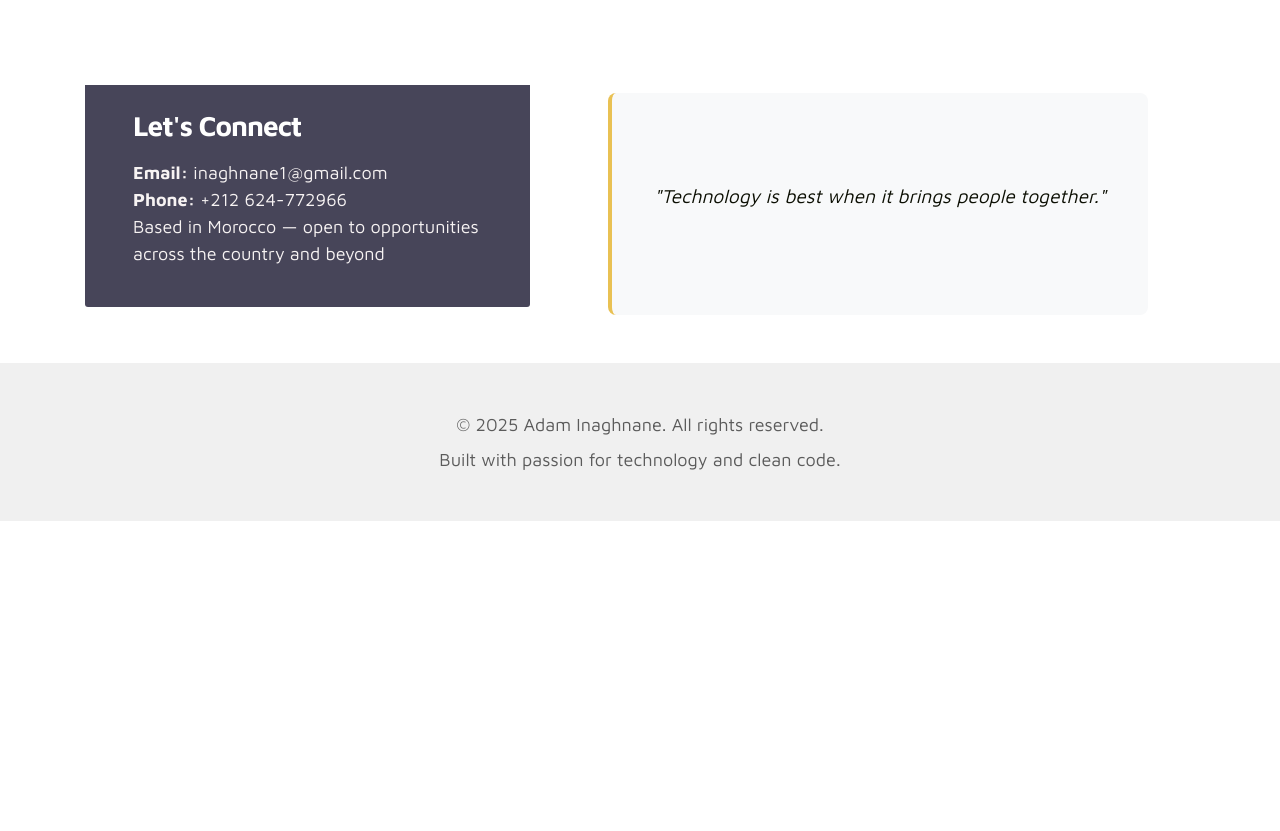
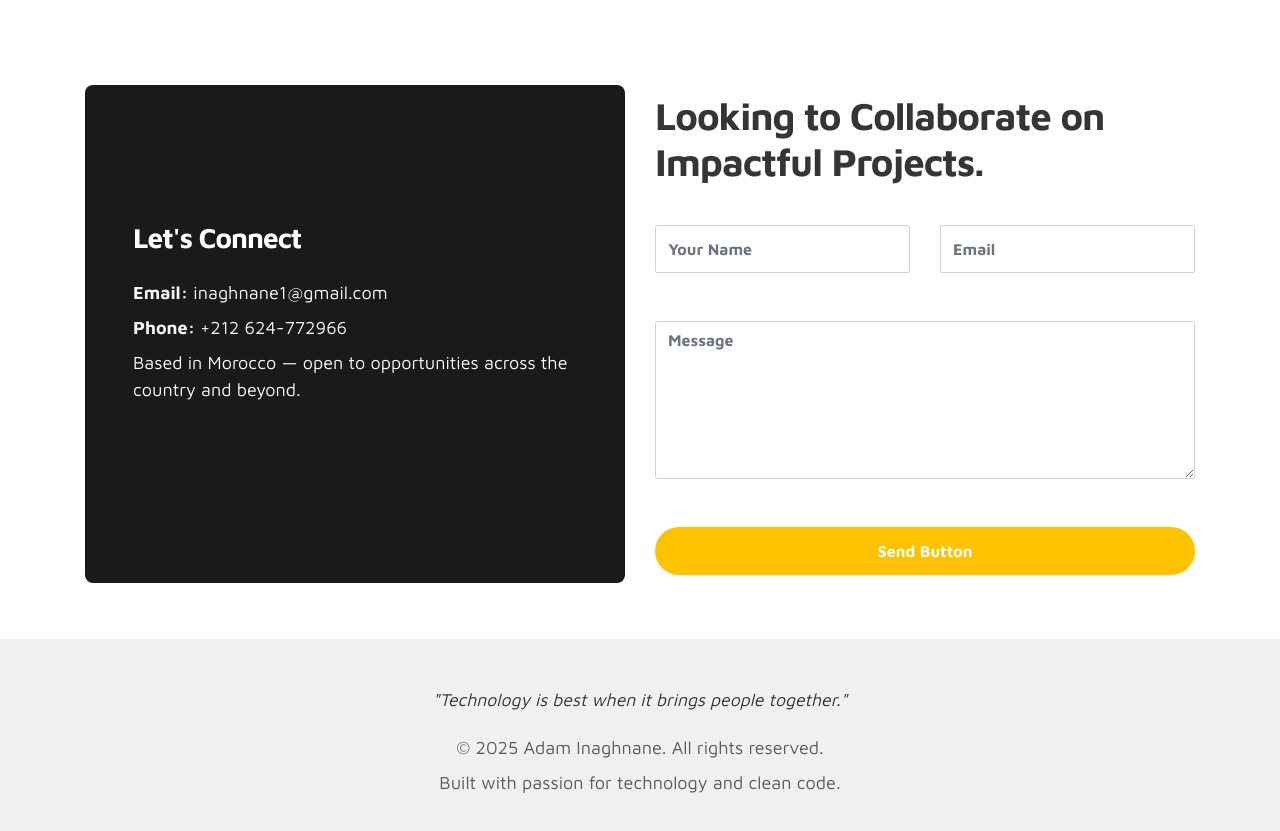
Before and after one commit to inaghnane/inaghnane.github.io, a plain HTML site: page index.html in a window 1280 px wide. Shown: the part 2759-3590 px from the top of the page. Before the commit the page ends 3280 px from the top, so only its background shows below. Drawn offline with Linux system fonts and the light colour scheme.

Commit message:
Update index.html

```diff
--- a/index.html
+++ b/index.html
@@ -272,53 +272,94 @@ Elegant web store for showcasing and ordering pastries with a seamless shopping
 </section>
 
 
-    <!-- CONTACT -->
- <section class="contact py-5" id="contact">
+  <!-- CONTACT -->
+<section class="contact py-5" id="contact">
   <div class="container">
     <div class="row">
 
-      <div class="col-lg-5 mr-lg-5 col-12">
-        <div class="contact-info d-flex justify-content-between align-items-center py-4 px-lg-5">
+      <!-- Left column: Let's Connect -->
+      <div class="col-lg-6 col-12 mb-4 mb-lg-0">
+        <div class="contact-info d-flex flex-column justify-content-center h-100 py-4 px-lg-5" style="background-color: #1a1a1a; border-radius: 8px;">
           <div class="contact-info-item">
-            <h3 class="mb-3 text-white">Let's Connect</h3>
-            <p class="footer-text mb-0"><strong>Email:</strong> <a href="mailto:inaghnane1@gmail.com">inaghnane1@gmail.com</a></p>
-            <p class="footer-text mb-0"><strong>Phone:</strong> +212 624-772966</p>
-            <p class="footer-text">Based in Morocco — open to opportunities across the country and beyond</p>
+            <h3 class="mb-4 text-white">Let's Connect</h3>
+            <p class="footer-text mb-2"><strong>Email:</strong> <a href="mailto:inaghnane1@gmail.com" class="text-light">inaghnane1@gmail.com</a></p>
+            <p class="footer-text mb-2"><strong>Phone:</strong> +212 624-772966</p>
+            <p class="footer-text text-light">Based in Morocco — open to opportunities across the country and beyond.</p>
           </div>
 
-          <ul class="social-links">
-            <li><a href="https://www.linkedin.com/in/adam-inaghnane-9906a9198" class="uil uil-linkedin" title="LinkedIn"></a></li>
-            <li><a href="https://github.com/inaghnane" class="uil uil-github" title="GitHub"></a></li>
-            <li><a href="https://stackoverflow.com/users/12250094/inaghnane" class="uil uil-stack-overflow" title="Stack Overflow"></a></li>
+          <ul class="social-links list-unstyled d-flex mt-4">
+            <li><a href="https://www.linkedin.com/in/adam-inaghnane-9906a9198" class="uil uil-linkedin text-white me-4" title="LinkedIn"></a></li>
+            <li><a href="https://github.com/inaghnane" class="uil uil-github text-white me-4" title="GitHub"></a></li>
+            <li><a href="https://stackoverflow.com/users/12250094/inaghnane" class="uil uil-stack-overflow text-white" title="Stack Overflow"></a></li>
           </ul>
         </div>
       </div>
 
+      <!-- Right column: Contact Form -->
       <div class="col-lg-6 col-12">
-        <div style="background-color: #f8f9fa; border-left: 4px solid #e9c153; padding: 20px; border-radius: 8px; height: 100%; display: flex; align-items: center; justify-content: center;">
-          <blockquote style="font-style: italic; font-size: 1.2rem; color: #0c0f03;">
-            "Technology is best when it brings people together."
-          </blockquote>
+        <div class="contact-form">
+          <h2 class="mb-4">Looking to Collaborate on Impactful Projects.</h2>
+
+          <form name="contact" method="POST" data-netlify="true" netlify-honeypot="bot-field" onsubmit="showThankYou(event)">
+  <input type="hidden" name="form-name" value="contact">
+  <p style="display:none">
+    <label>Don’t fill this out if you're human: <input name="bot-field" /></label>
+  </p>
+
+  <div class="row">
+    <div class="col-lg-6 col-12 mb-3">
+      <input type="text" class="form-control" name="name" placeholder="Your Name" required>
+    </div>
+    <div class="col-lg-6 col-12 mb-3">
+      <input type="email" class="form-control" name="email" placeholder="Email" required>
+    </div>
+    <div class="col-12 mb-3">
+      <textarea name="message" rows="6" class="form-control" placeholder="Message" required></textarea>
+    </div>
+    <div class="col-12">
+      <input type="submit" class="form-control submit-btn" value="Send Button">
+    </div>
+  </div>
+
+  <!-- This will be shown after submission -->
+  <p id="thankYouMessage" style="display:none; margin-top: 20px; color: green; font-weight: bold;">
+    Thank you! Your message has been sent successfully.
+  </p>
+</form>
+
+
         </div>
       </div>
 
     </div>
+
+
+
   </div>
 </section>
 
 
 
-    <!-- FOOTER -->
-  <footer class="footer py-5" style="background-color:#f0f0f0;">
+
+
+<!-- FOOTER -->
+<footer class="footer py-5" style="background-color:#f0f0f0;">
   <div class="container">
     <div class="row">
       <div class="col-lg-12 col-12 text-center">
+
+        <blockquote style="font-style: italic; font-size: 1.1rem; color: #333; margin-bottom: 20px;">
+          "Technology is best when it brings people together."
+        </blockquote>
+
         <p class="mb-2">&copy; 2025 Adam Inaghnane. All rights reserved.</p>
         <p class="mb-0">Built with passion for technology and clean code.</p>
+
       </div>
     </div>
   </div>
 </footer>
+
 
 
     <script src="js/jquery-3.3.1.min.js"></script>
@@ -332,4 +373,23 @@ Elegant web store for showcasing and ordering pastries with a seamless shopping
 
 
   </body>
+  <script>
+  function showThankYou(event) {
+    event.preventDefault();
+
+    const form = event.target;
+    const formData = new FormData(form);
+
+    fetch("/", {
+      method: "POST",
+      headers: { "Content-Type": "application/x-www-form-urlencoded" },
+      body: new URLSearchParams(formData).toString()
+    })
+    .then(() => {
+      form.reset();
+      document.getElementById("thankYouMessage").style.display = "block";
+    })
+    .catch((error) => alert("There was an error submitting the form."));
+  }
+</script>
 </html>
```
